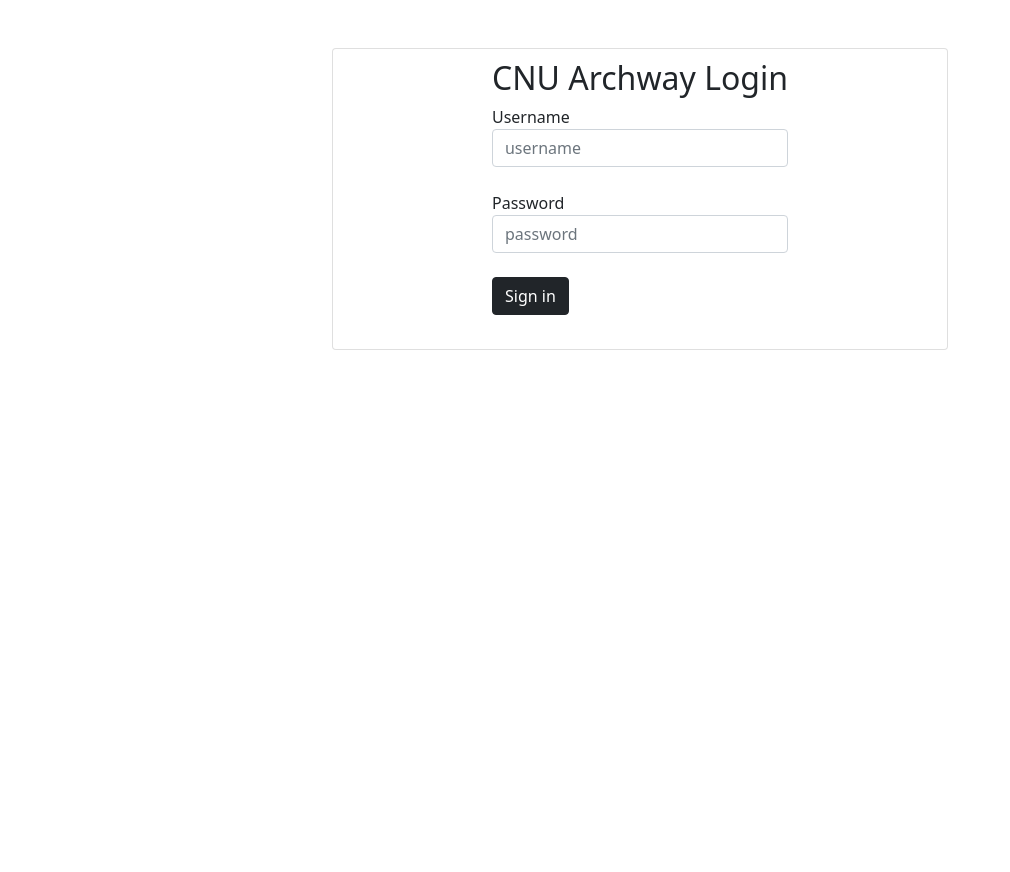
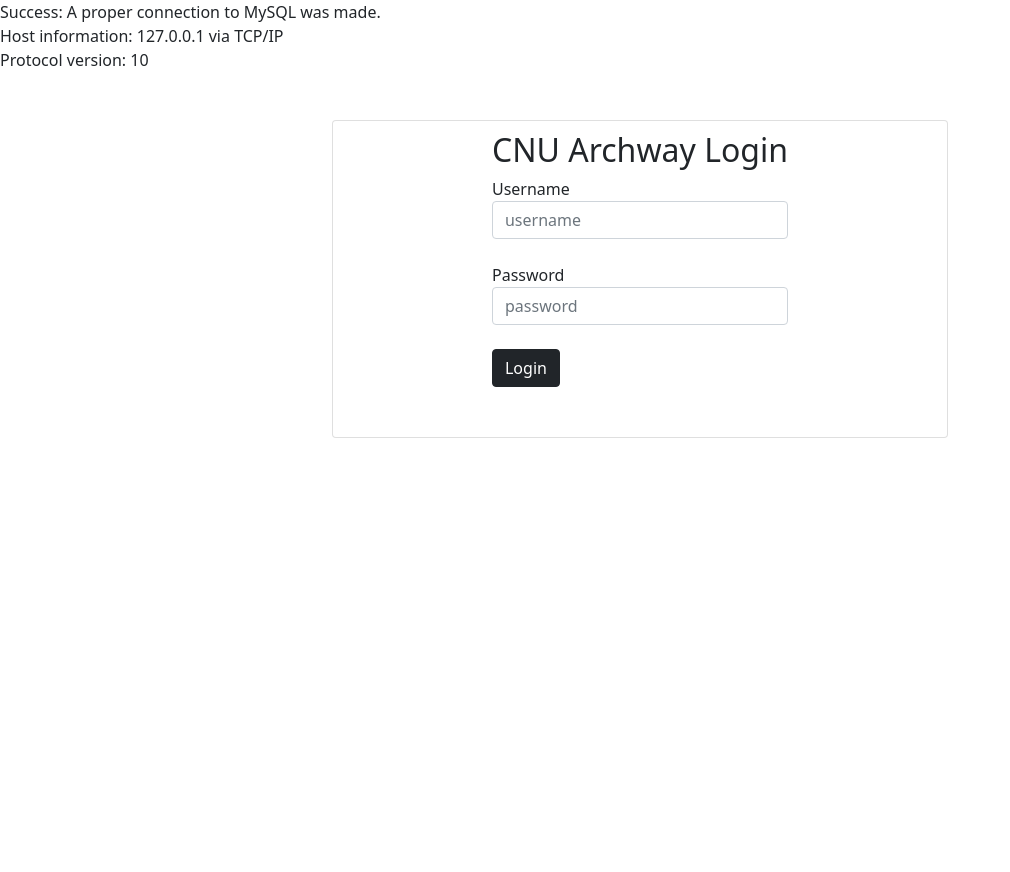
Before and after one commit to abbyscontreras/CPSC-351, a PHP site: page /logintest.php in a window 1280 px wide. Shown: the whole page, without its empty margins (0-1010 px from the left). Before the commit the page ends 350 px from the top, so only its background shows below. Run offline with PHP 8.4, Linux system fonts and the light colour scheme.

Commit message:
logintest.php

```diff
--- a/db_connection.php
+++ b/db_connection.php
@@ -5,7 +5,7 @@ $db_password = 'root';
 $db_db = 'cpsc351finalproject';
 $db_port = 8889;
 
-$mysqli = new mysqli(
+$conn = new mysqli(
     $db_host,
     $db_user,
     $db_password,
@@ -13,18 +13,18 @@ $mysqli = new mysqli(
     $db_port
 );
 
-if ($mysqli->connect_error) {
-    echo 'Errno: '.$mysqli->connect_errno;
+if ($conn->connect_error) {
+    echo 'Errno: '.$conn->connect_errno;
     echo '<br>';
-    echo 'Error: '.$mysqli->connect_error;
+    echo 'Error: '.$conn->connect_error;
     exit();
 }
 
 echo 'Success: A proper connection to MySQL was made.';
 echo '<br>';
-echo 'Host information: '.$mysqli->host_info;
+echo 'Host information: '.$conn->host_info;
 echo '<br>';
-echo 'Protocol version: '.$mysqli->protocol_version;
+echo 'Protocol version: '.$conn->protocol_version;
 
-$mysqli->close();
+//$conn->close();
 ?>
--- a/logintest.php
+++ b/logintest.php
@@ -1,3 +1,28 @@
+<?php
+    include('db_connection.php');
+    global $conn;
+    $msg = "";
+
+    if (isset($_POST['submit'])) {
+        echo "<pre>";
+        print_r($_POST);
+
+        $username = mysqli_real_escape_string($conn, $_POST['username']);
+        $password = mysqli_real_escape_string($conn, $_POST['password']);
+        $sql = mysqli_query($conn, "select * from login where username = '$username' && password = '$password'");
+        $num = mysqli_num_rows($sql);
+        if ($num>0) {
+            $row=mysqli_fetch_assoc($sql);
+            $_SESSION['USER_ID']=$row['id'];
+            $_SESSION['USER_NAME']=$row['username'];
+            header("location:index.php");
+            echo "Found";
+        } else {
+            $msg = "Please enter valid credentials";
+        }
+    }
+?>
+
 <!doctype html>
 <html lang="en">
 <head>
@@ -37,11 +62,13 @@
                     <div class="form-outline mb-4">
                         <label for="password">Password</label>
                         <div class="box">
-                            <input type="text" name="password" placeholder="password" class="form-control" required>
+                            <input type="password" name="password" placeholder="password" class="form-control" required>
                         </div>
                     </div>
-                        <button type="button" class="btn btn-dark btn-submit btn-block mb-4">Sign in</button>
-
+                        <input type="submit" name="submit" value="Login" class="btn btn-dark btn-submit btn-block mb-4">
+                    <div class="error">
+                        <?php echo $msg?>
+                    </div>
 
                 </form>
             </div>
```
